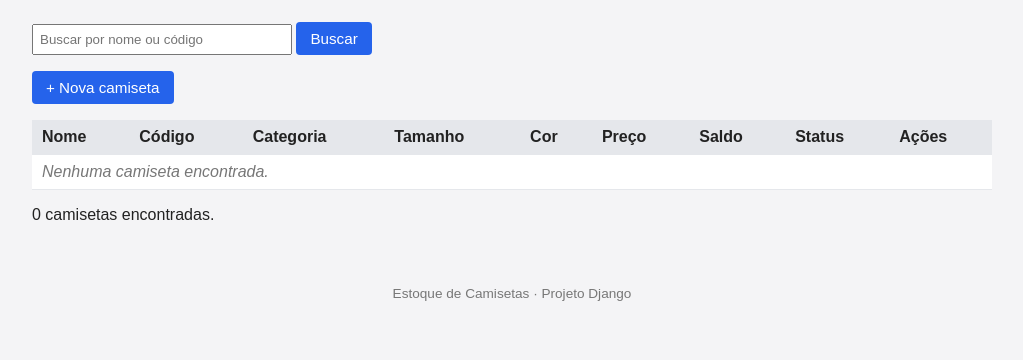
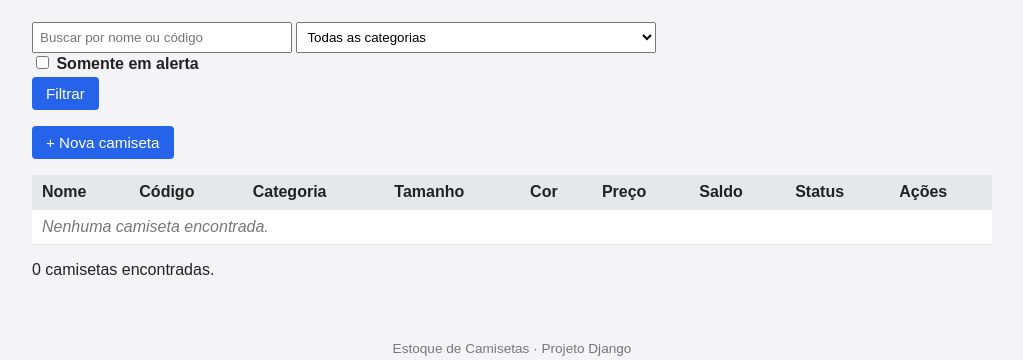
Before and after one commit to maryanemarquez/estoque-camisetas, a Django app: page /itens/ in a window 1280 px wide. Shown: the part 102-462 px from the top of the page, without its empty margins (128-1151 px from the left). Run offline with Django 5.2, Linux system fonts and the light colour scheme; data that the repository does not hold is empty.

Commit message:
feat(item): adiciona filtros por categoria e alerta na listagem

```diff
--- a/estoque/templates/estoque/item_lista.html
+++ b/estoque/templates/estoque/item_lista.html
@@ -1,6 +1,6 @@
 {% extends 'base.html' %}
 {% comment %}
-item_lista.html — lista de camisetas com busca por nome ou código.
+item_lista.html — lista de camisetas com busca por nome/código e filtros de categoria e alerta.
 Cada linha vem do parcial _item_linha.html.
 {% endcomment %}
 
@@ -11,8 +11,17 @@ Cada linha vem do parcial _item_linha.html.
 
 <form method="get" class="busca">
     <input type="text" name="q" value="{{ busca|default:'' }}" placeholder="Buscar por nome ou código">
-    <button type="submit">Buscar</button>
-    {% if busca %}<a href="{% url 'lista_itens' %}">Limpar</a>{% endif %}
+    <select name="categoria">
+        <option value="">Todas as categorias</option>
+        {% for c in categorias %}
+            <option value="{{ c.pk }}" {% if c.pk|stringformat:'s' == categoria %}selected{% endif %}>{{ c.nome }}</option>
+        {% endfor %}
+    </select>
+    <label class="inline">
+        <input type="checkbox" name="alerta" value="1" {% if alerta %}checked{% endif %}> Somente em alerta
+    </label>
+    <button type="submit">Filtrar</button>
+    {% if busca or categoria or alerta %}<a href="{% url 'lista_itens' %}">Limpar</a>{% endif %}
 </form>
 
 <a href="{% url 'criar_item' %}" class="botao">+ Nova camiseta</a>
```
